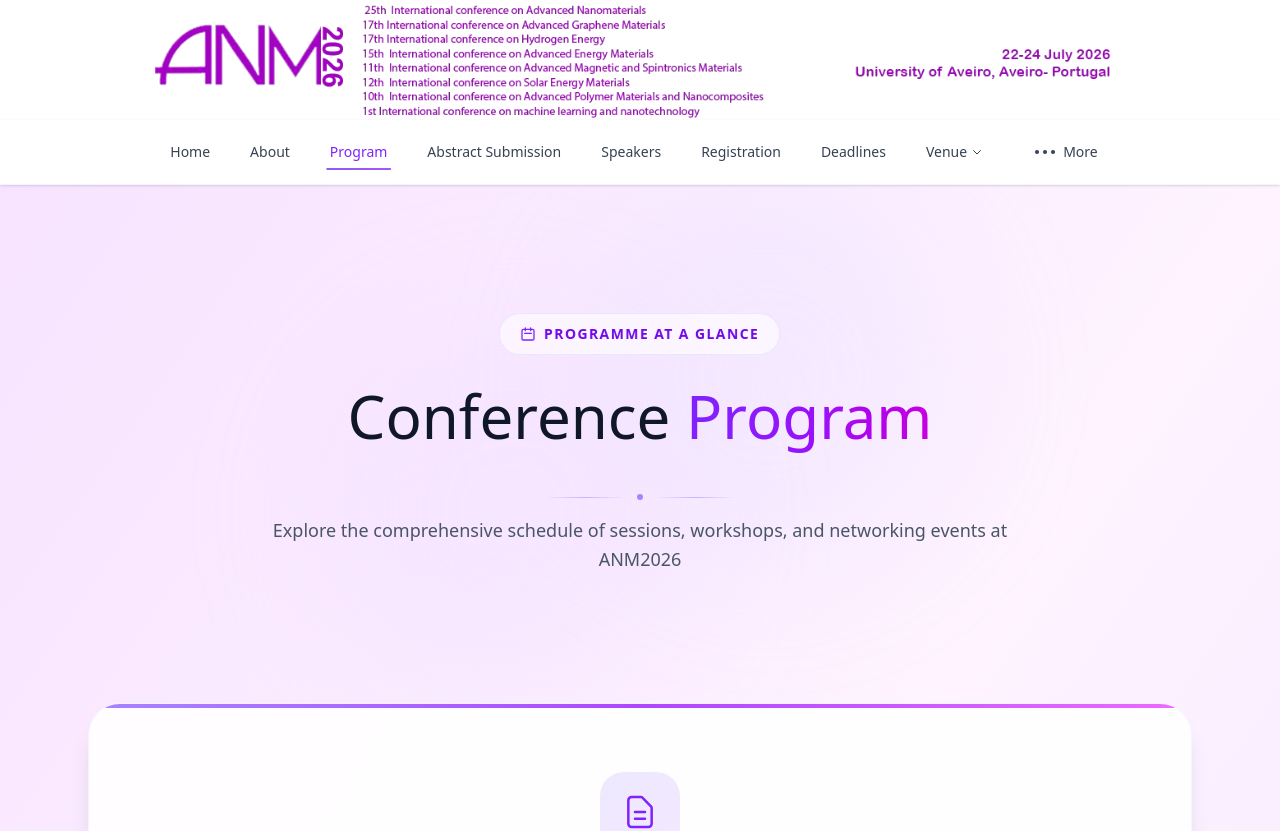
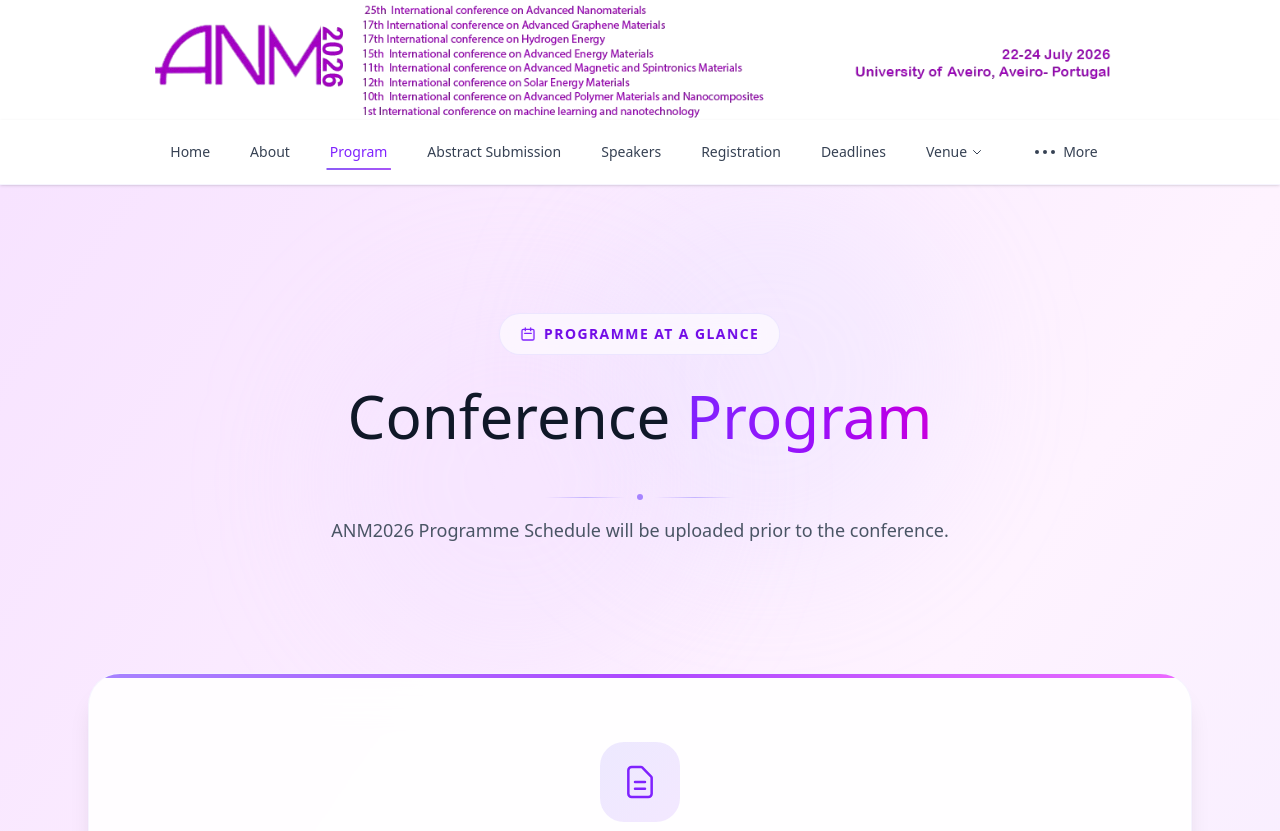
Before and after one commit to Abhijith-Suresh2283/nanoportugal, a React (Vite) app: page /program in a window 1280 px wide. Shown: the top 831 px of the page. Built offline with nearby package versions, Linux system fonts and the light colour scheme.

Commit message:
Update program subtitle for ANM2026

```diff
--- a/src/components/Program.jsx
+++ b/src/components/Program.jsx
@@ -61,7 +61,7 @@ export default function Program() {
 
           {/* Subtitle */}
           <p className="text-base sm:text-lg font-light text-gray-600 max-w-3xl mx-auto leading-relaxed">
-            Explore the comprehensive schedule of sessions, workshops, and networking events at ANM2026
+            ANM2026 Programme Schedule will be uploaded prior to the conference.
           </p>
         </div>
       </section>
```
